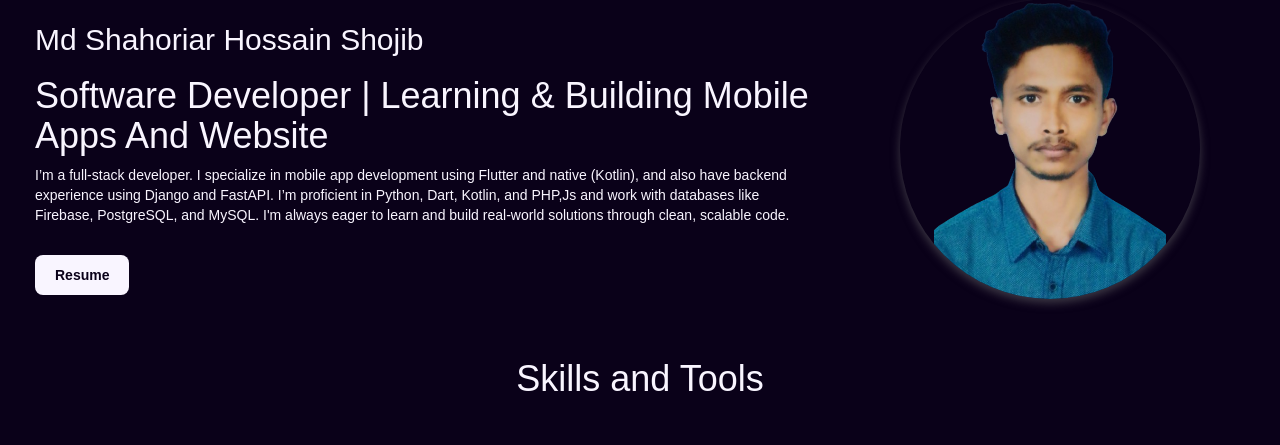
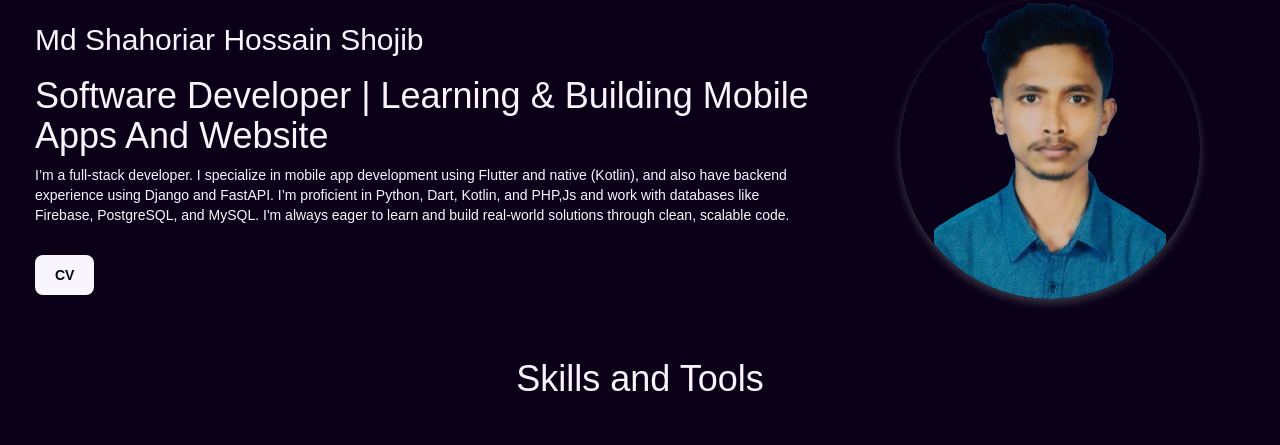
Before and after one commit to shojib353/portfolio-with-django-docker, a Django app: page / in a window 1280 px wide. Shown: the part 123-568 px from the top of the page. Run offline with Django 5.2, Linux system fonts and the light colour scheme; data that the repository does not hold is empty; parts of the project's set-up code (start-up, migrations or seed data) failed here and were passed over; some libraries are stand-ins or nearby versions.

Commit message:
Update index.html

```diff
--- a/portfolio_app/templates/portfolio_app/index.html
+++ b/portfolio_app/templates/portfolio_app/index.html
@@ -19,7 +19,7 @@
             I’m a full-stack developer. I specialize in mobile app development using Flutter and native (Kotlin), and also have backend experience using Django and FastAPI. I’m proficient in Python, Dart, Kotlin, and PHP,Js and work with databases like Firebase, PostgreSQL, and MySQL. I'm always eager to learn and build real-world solutions through clean, scalable code.
              </p>
 
-            <button type="button" class="custom-btn"><a href="https://drive.google.com/file/d/1iiVycVRKKQMn3t6Jay9g8meW6FSHHdnM/view" target="_blank">Resume</a></button>
+            <button type="button" class="custom-btn"><a href="https://drive.google.com/file/d/1Yxo5FBd5VSztF-0rs7oOtOMD8Lxo-WC8/view?usp=sharing" target="_blank">CV</a></button>
         </div>
 
         <div class="rightdiv">
```
